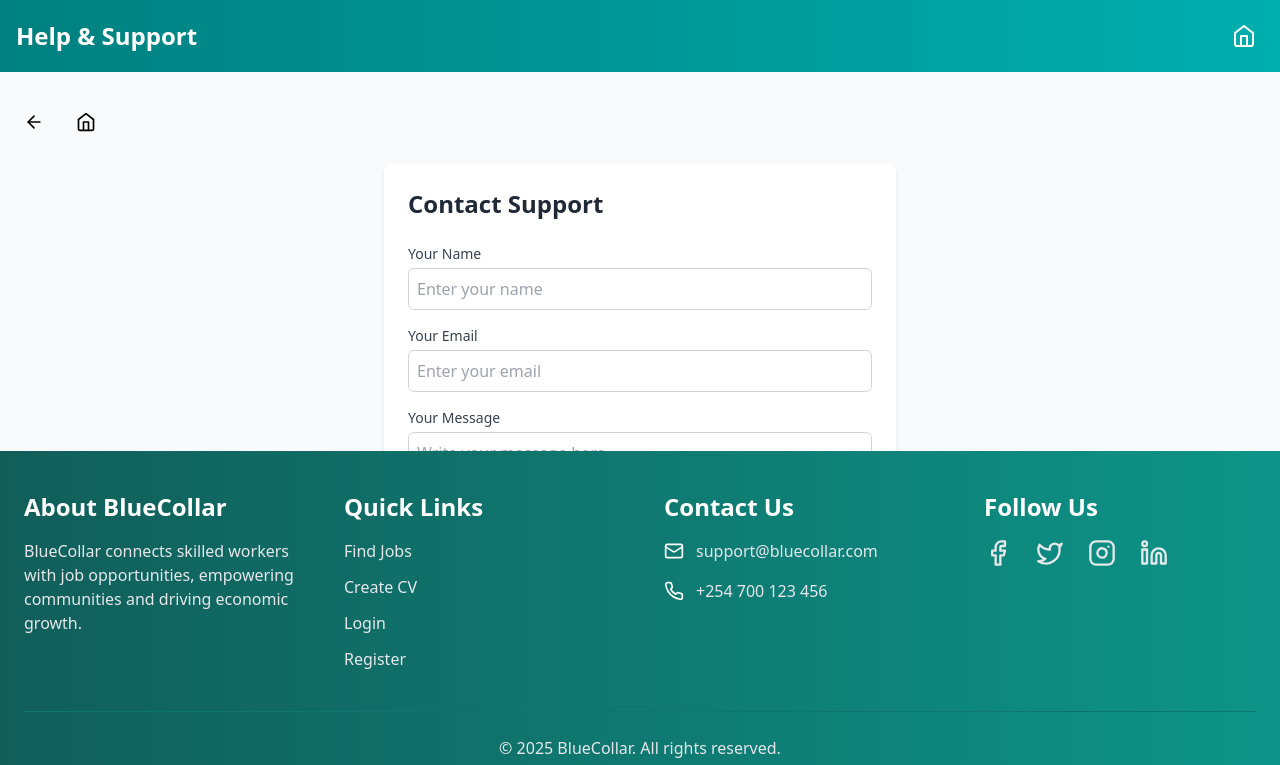
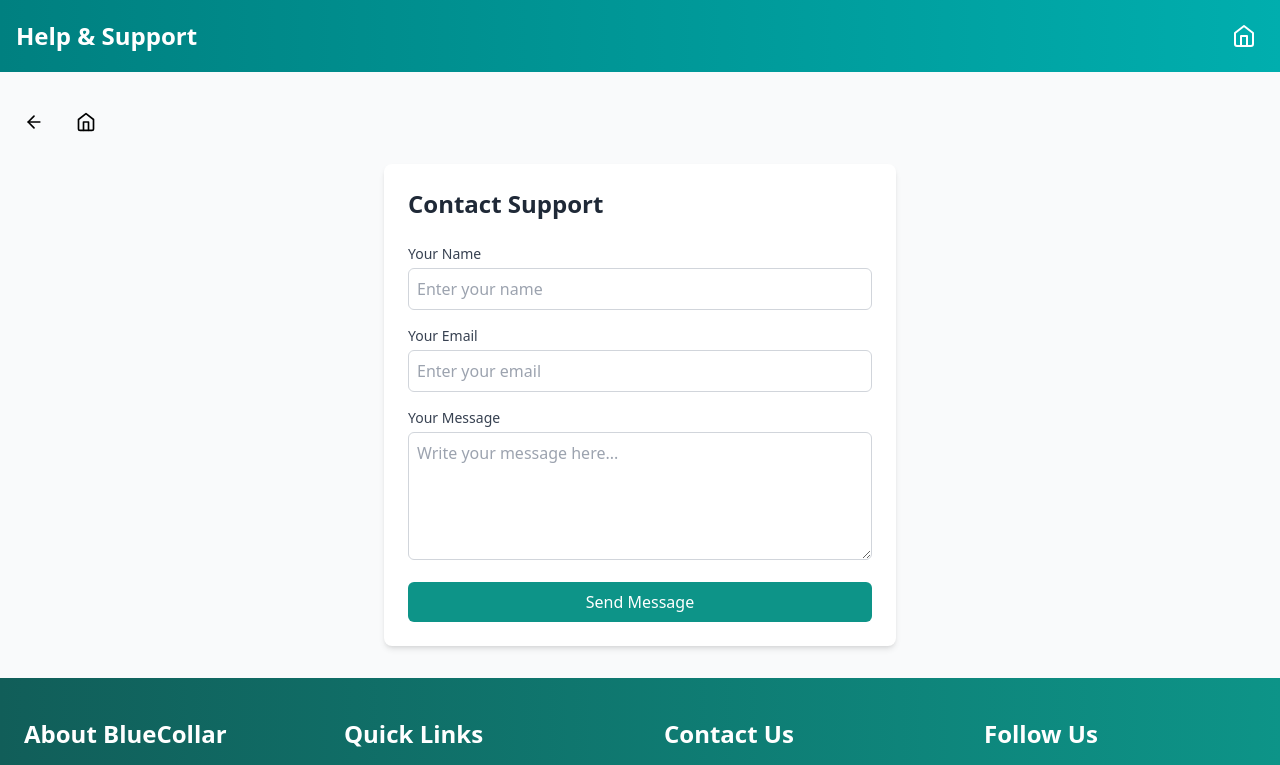
Before and after one commit to ondieki1237/KAZI-HUB, a React (Vite) app in the folder project/: page /help in a window 1280 px wide. Shown: the top 765 px of the page. Built offline with nearby package versions, Linux system fonts and the light colour scheme.

Commit message:
pushed the new footer

```diff
--- a/project/src/components/Footer.tsx
+++ b/project/src/components/Footer.tsx
@@ -6,7 +6,7 @@ const Footer: React.FC = () => {
   const navigate = useNavigate();
 
   return (
-    <footer className="sticky bottom-0 w-full bg-gradient-to-r from-teal-800 to-teal-600 text-white">
+    <footer className="w-full bg-gradient-to-r from-teal-800 to-teal-600 text-white">
       <div className="container mx-auto px-6 py-10">
         <div className="grid grid-cols-1 sm:grid-cols-2 md:grid-cols-4 gap-8 md:gap-12">
           {/* About Section */}
--- a/project/src/pages/AppliedJobs.tsx
+++ b/project/src/pages/AppliedJobs.tsx
@@ -79,7 +79,6 @@ const AppliedJobs: React.FC = () => {
     completed: [],
     rejected: []
   });
-  const [historyLoading, setHistoryLoading] = useState(true);
   const [activeTab, setActiveTab] = useState('applications');
 
   useEffect(() => {
@@ -260,10 +259,10 @@ const AppliedJobs: React.FC = () => {
   };
 
   return (
-    <div className="min-h-screen bg-gray-50">
+    <div className="flex flex-col min-h-screen bg-gray-50">
       <PageHeader title="My Job Applications" />
 
-      <main className="container mx-auto px-4 py-8">
+      <main className="flex-grow container mx-auto px-4 py-8">
         <div className="mb-8 flex justify-center gap-4">
           {['pending', 'accepted', 'completed', 'rejected'].map((status) => (
             <button
```
